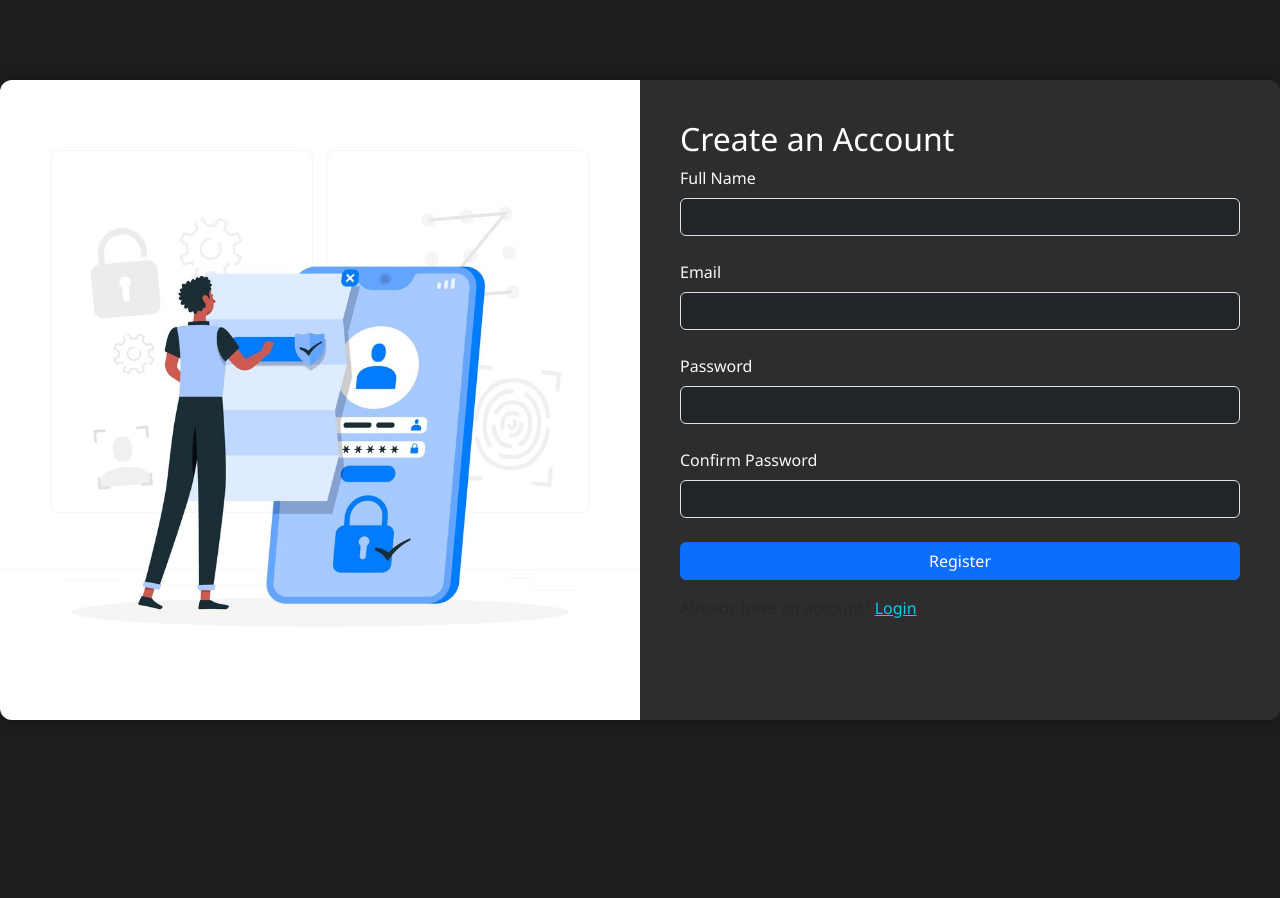
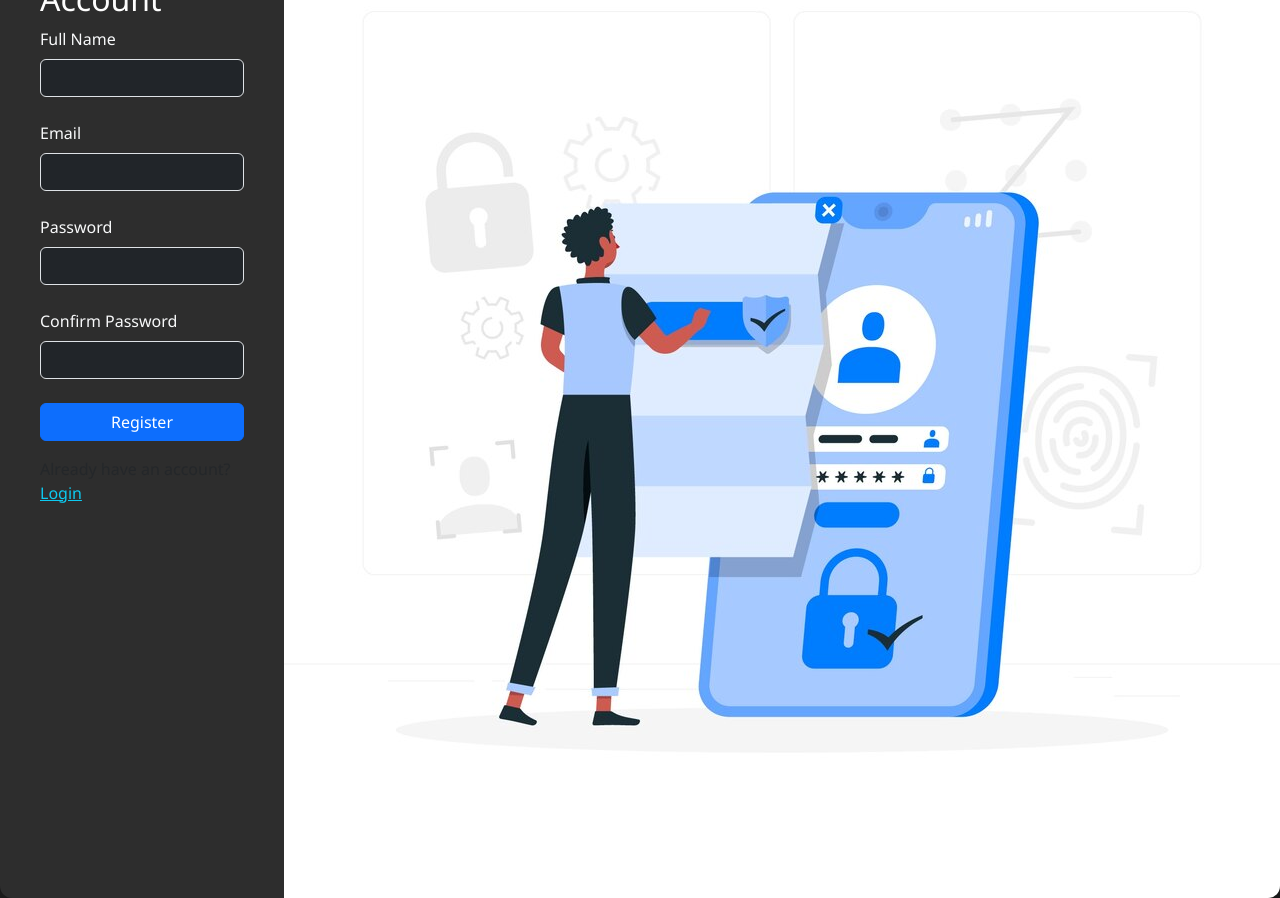
Before and after one commit to mrchiraggarg/onelink-react-typescript, a Next.js app in the folder client/: page /register in a window 1280 px wide. Before the commit the page ends 800 px from the top, so only its background shows below. Built offline with nearby package versions, Linux system fonts and the light colour scheme.

Commit message:
register page updated

```diff
--- a/client/src/app/register/page.tsx
+++ b/client/src/app/register/page.tsx
@@ -28,16 +28,7 @@
     return (
         <div className="login-container">
             <div className="login-box">
-                {/* Left Image */}
-                <Image
-                    src="/register-bg.jpg"
-                    alt="Register Visual"
-                    width={500}
-                    height={600}
-                    className="login-image"
-                />
-
-                {/* Right Form */}
+                {/* Left Form */}
                 <div className="login-form">
 
                     <h2 className="text-3xl mb-6 font-semibold text-white">Create an Account</h2>
@@ -95,6 +86,16 @@
                     </p>
 
                 </div>
+
+                {/* Right Image */}
+                <Image
+                    src="/register-bg.jpg"
+                    alt="Register Visual"
+                    width={500}
+                    height={1000}
+                    className="login-image"
+                    style={{ width: '100%', height: '100%', objectFit: 'cover' }}
+                />
             </div>
         </div>
 
```
